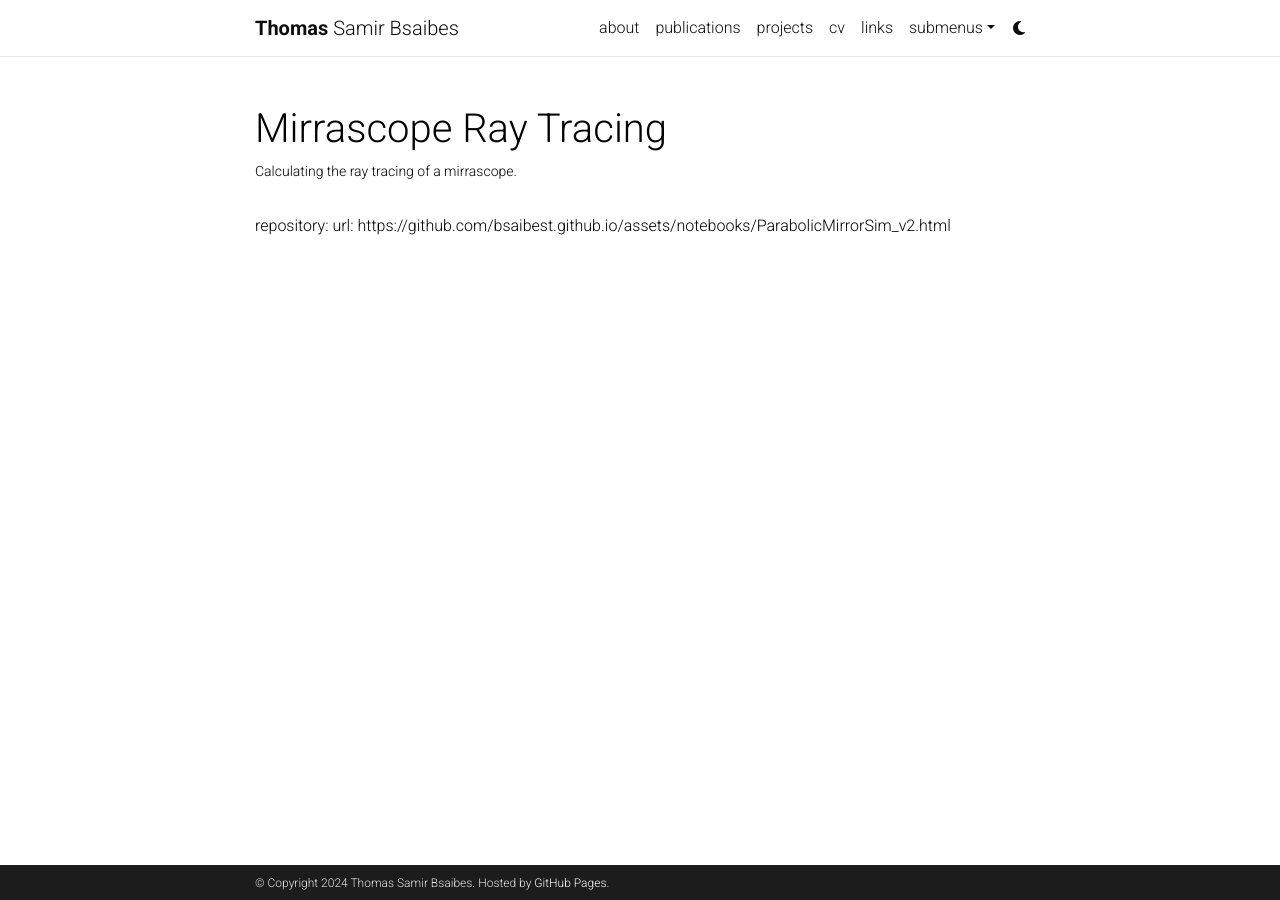
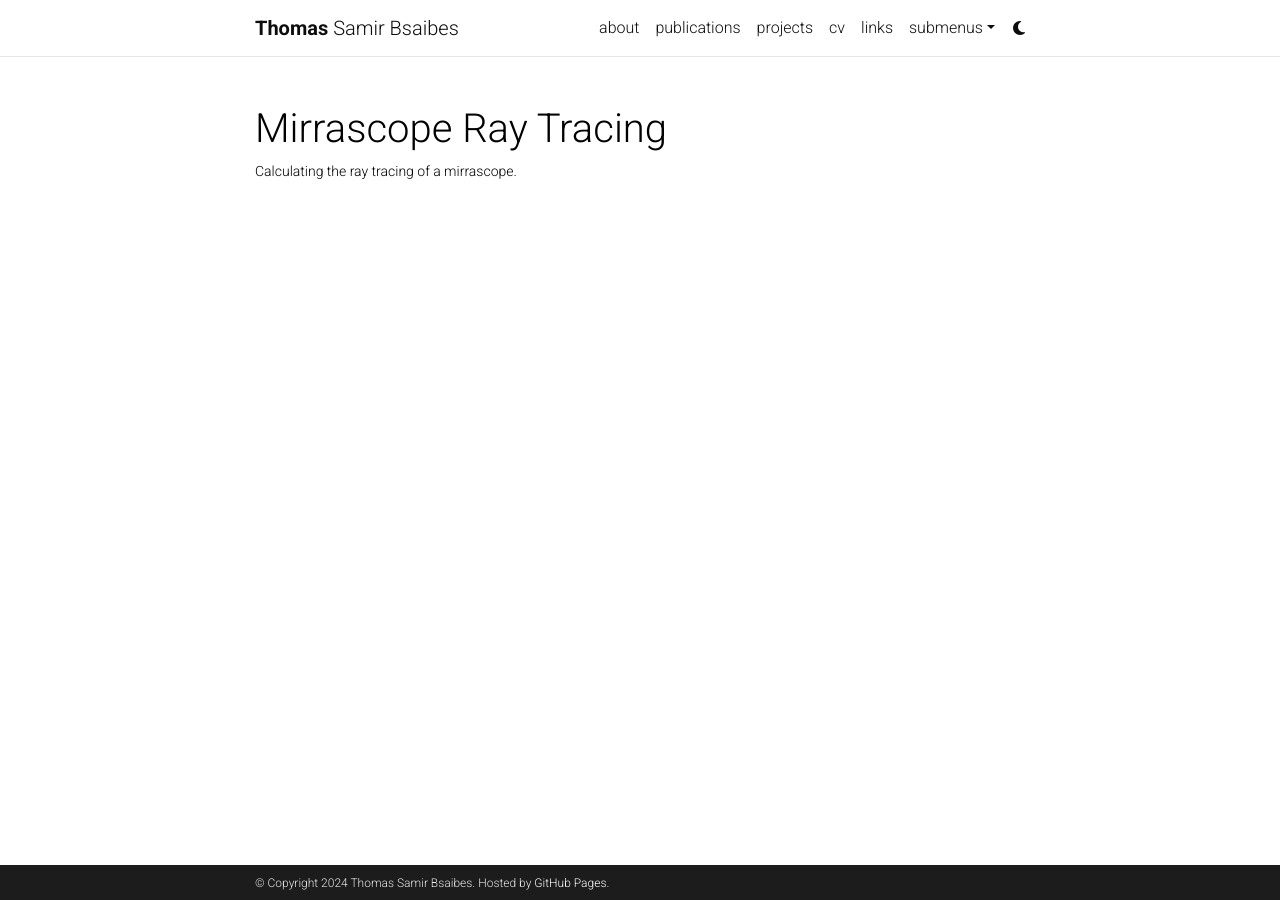
Before and after one commit to BsaibesT/bsaibest.github.io, a Jekyll site: the page built from _projects/8_project.md, in a window 1280 px wide. Built offline with Jekyll 4.4.1, drawn with Linux system fonts in a browser that asks for light colours; comment, search, counter and statistics services are not loaded; a style sheet for code colours, icons or effects is not loaded; some of the changed lines change nothing that is shown.

Commit message:
Update 8_project.md

```diff
--- a/_projects/8_project.md
+++ b/_projects/8_project.md
@@ -6,9 +6,6 @@ img:
 importance: 8
 category: fun
 ---
-
-repository:
-  url: https://github.com/bsaibest.github.io/assets/notebooks/ParabolicMirrorSim_v2.html
 
 <!-- <iframe
   src="https://github.com/BsaibesT/bsaibest.github.io/blob/master/assets/notebooks/ParabolicMirrorSim_v2.html?kernel=python&toolbar=1"
```
